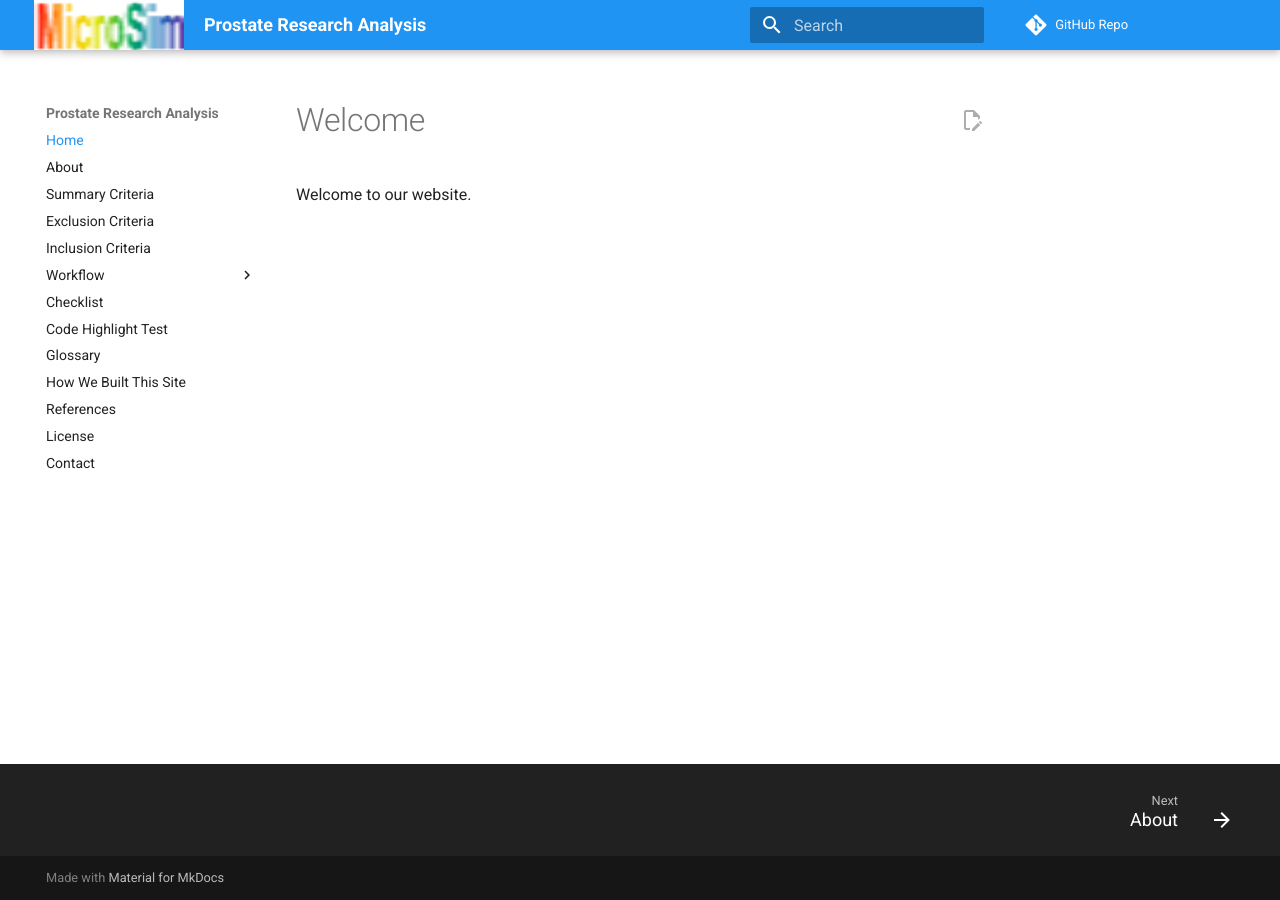
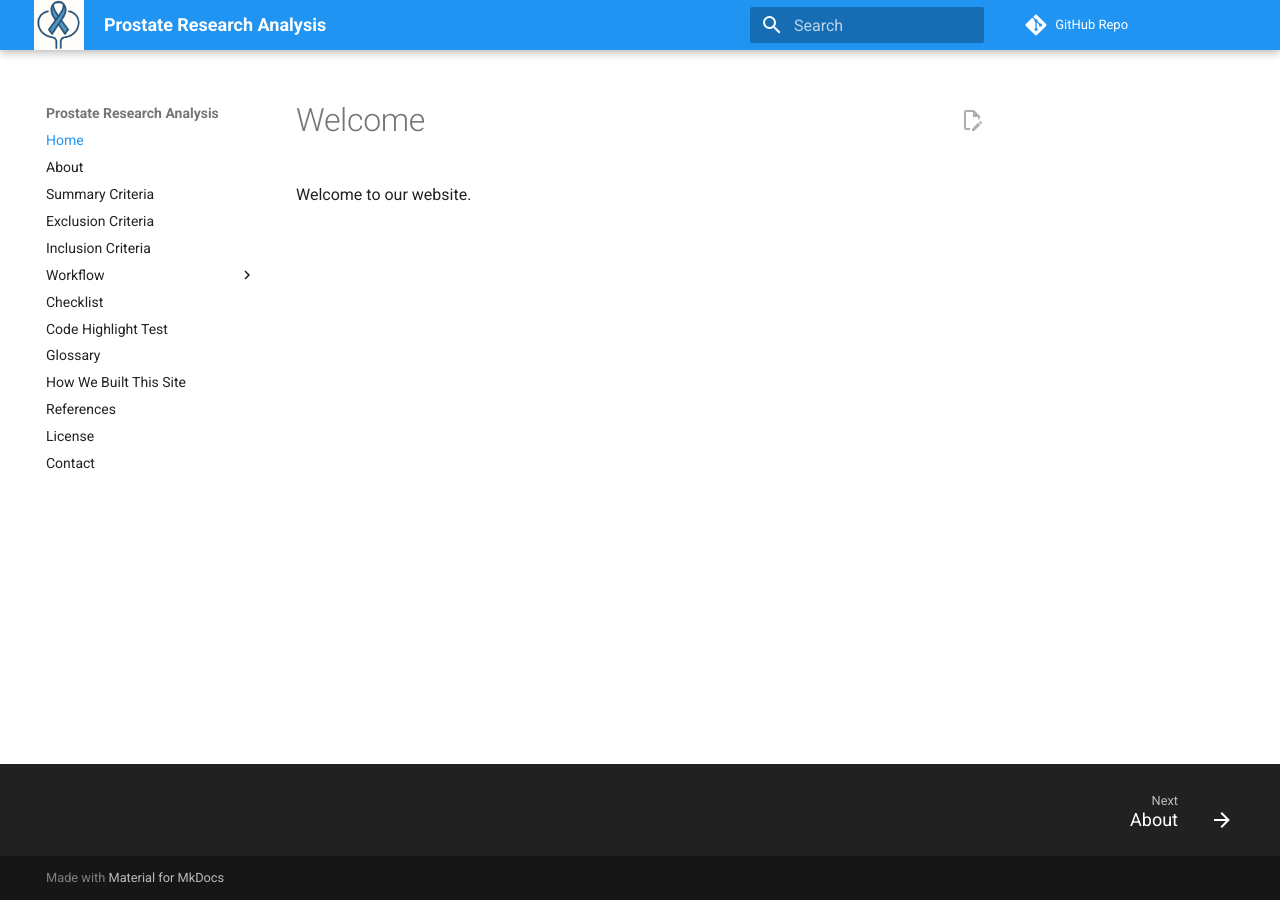
Before and after one commit to dmccreary/prostate-research-analysis, an MkDocs documentation site: the page built from docs/index.md, in a window 1280 px wide. Built offline with MkDocs 1.6.1 and Material for MkDocs 9.7.7, drawn with Linux system fonts in a browser that asks for light colours; comment, search, counter and statistics services are not loaded.

Commit message:
updating content

```diff
--- a/docs/css/extra.css
+++ b/docs/css/extra.css
@@ -4,5 +4,5 @@
 }
 .md-header__button.md-logo img, .md-header__button.md-logo svg {
     height: 50px;
-    width: 150px;
+    width: 50px;
 }
```
Also changed, not shown: docs/img/logo.png.
